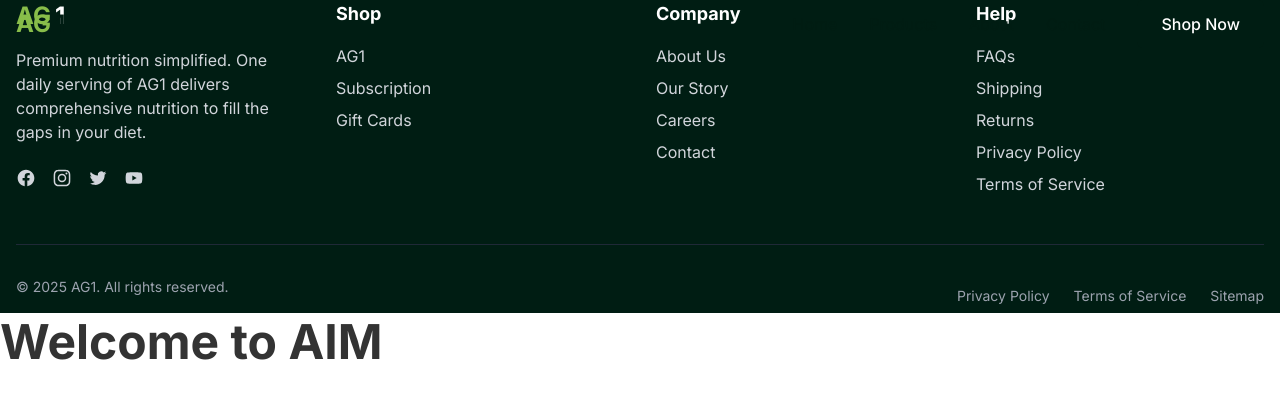
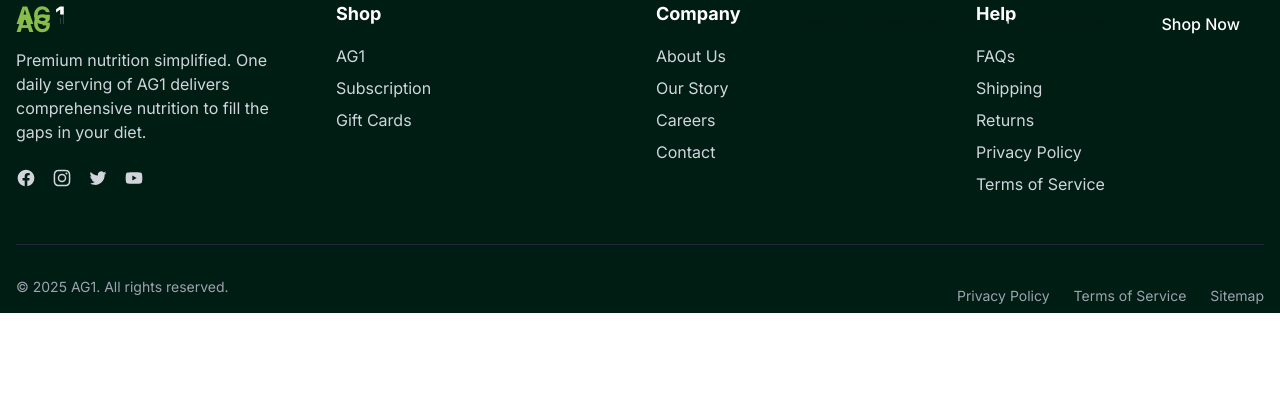
Before and after one commit to nmpajamesygen/AIM, a plain HTML site: page index.html in a window 1280 px wide. Drawn offline with Linux system fonts and the light colour scheme.

Commit message:
Update index.html

```diff
--- a/index.html
+++ b/index.html
@@ -16,4 +16,3 @@
 
 </body>
 </html>
-<h1>Welcome to AIM</h1>
```
